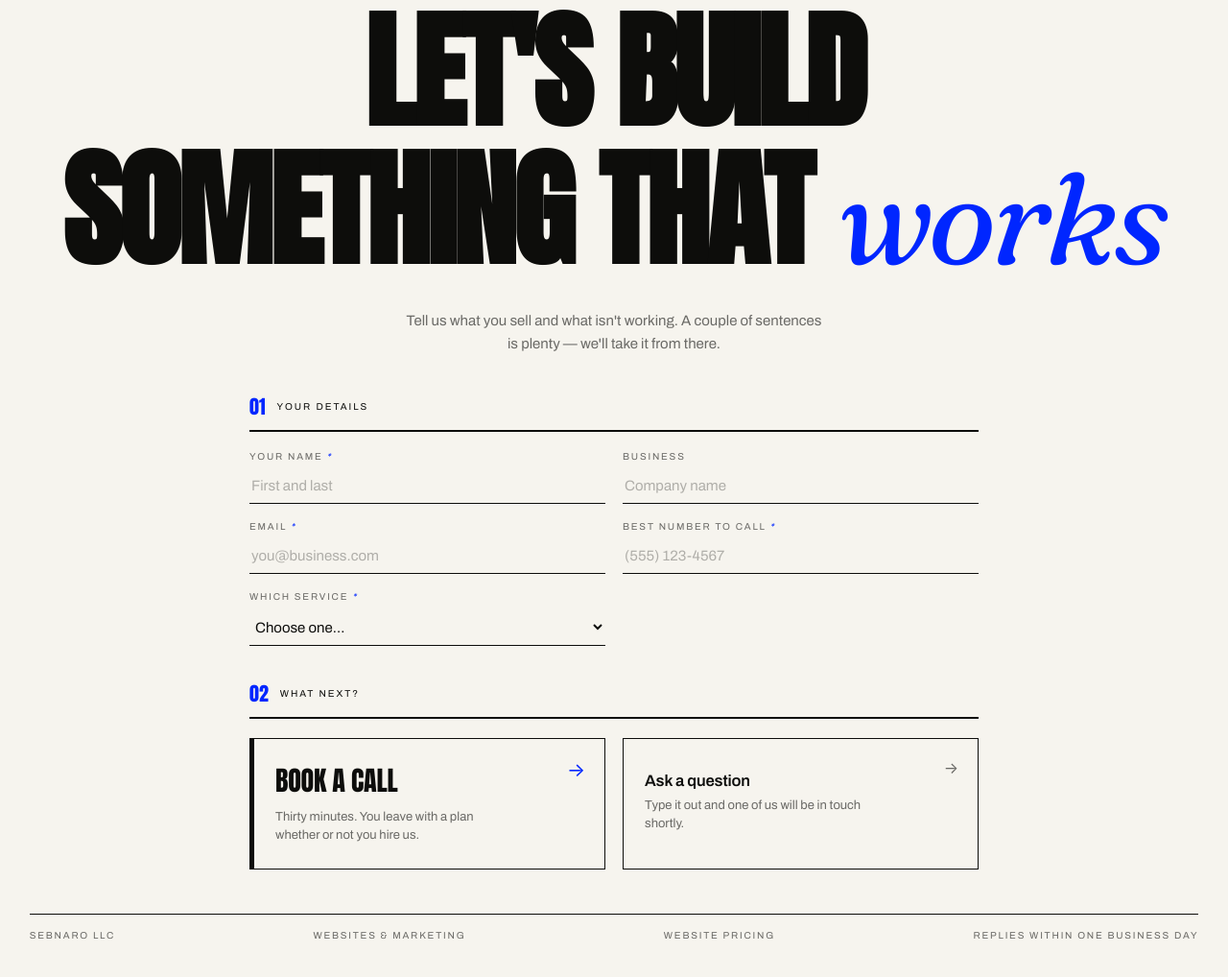
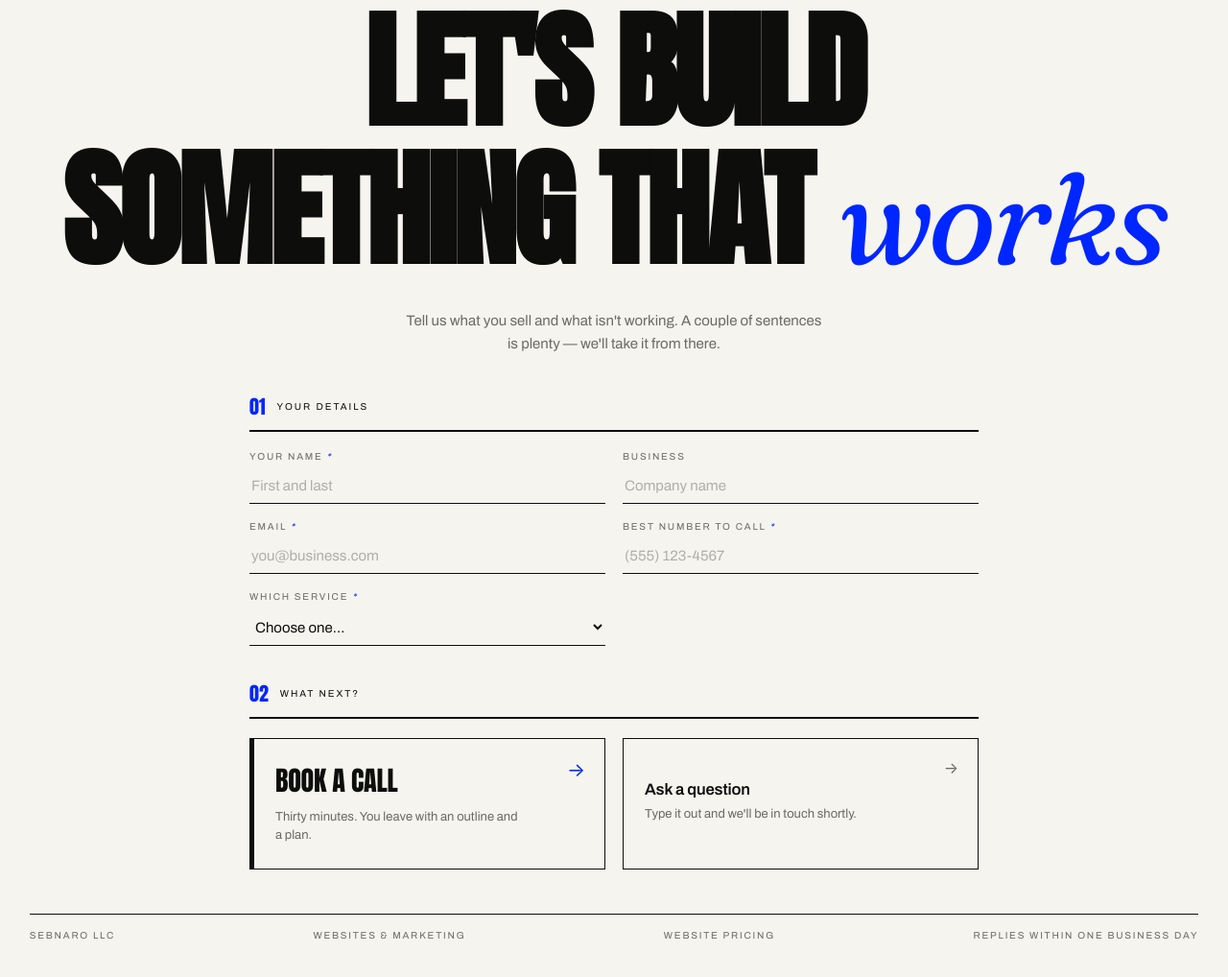
Before and after one commit to sebnarollc-rgb/sebnarollc, a plain HTML site: page index.html in a window 1280 px wide. Shown: the part 4718-5736 px from the top of the page at 96% size. Drawn offline with Linux system fonts and the light colour scheme.

```diff
--- a/index.html
+++ b/index.html
@@ -627,12 +627,12 @@
       <div class="paths">
         <button type="button" class="path" id="path-book">
           <span class="ph">Book a call</span>
-          <span class="pd">Thirty minutes. You leave with a plan whether or not you hire us.</span>
+          <span class="pd">Thirty minutes. You leave with an outline and a plan.</span>
           <span class="pa">→</span>
         </button>
         <button type="button" class="path alt" id="path-ask">
           <span class="ph">Ask a question</span>
-          <span class="pd">Type it out and one of us will be in touch shortly.</span>
+          <span class="pd">Type it out and we'll be in touch shortly.</span>
           <span class="pa">→</span>
         </button>
       </div>
```
